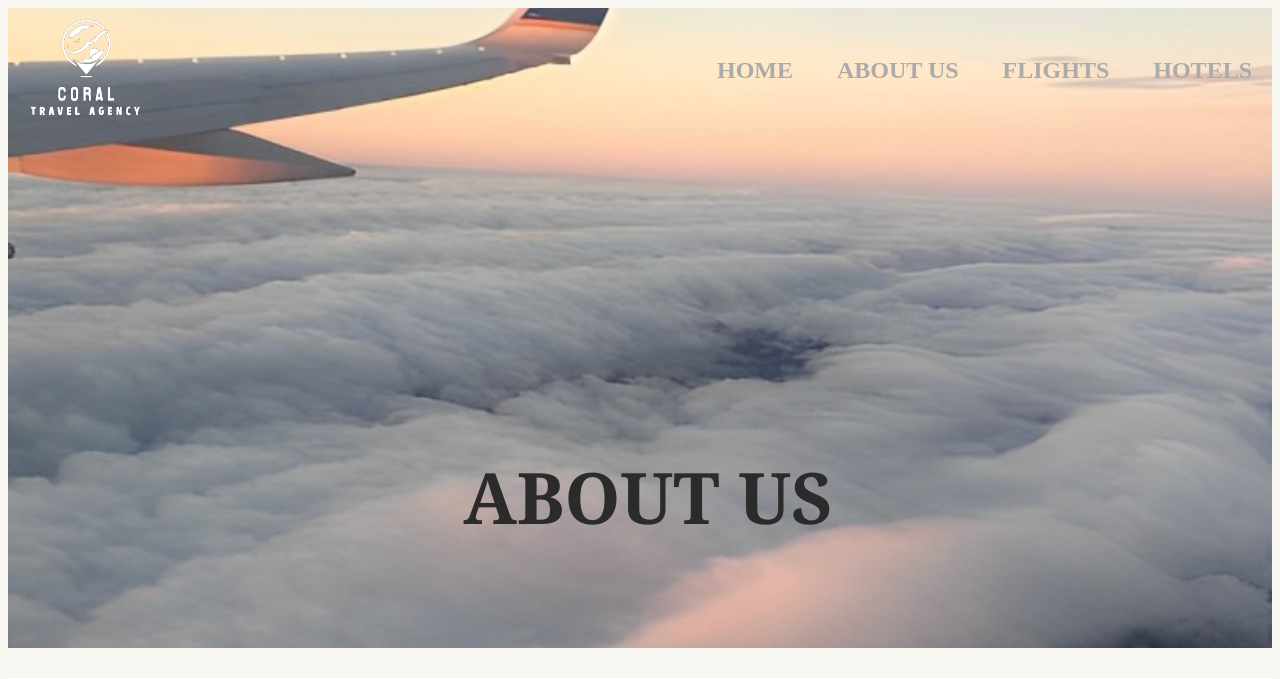
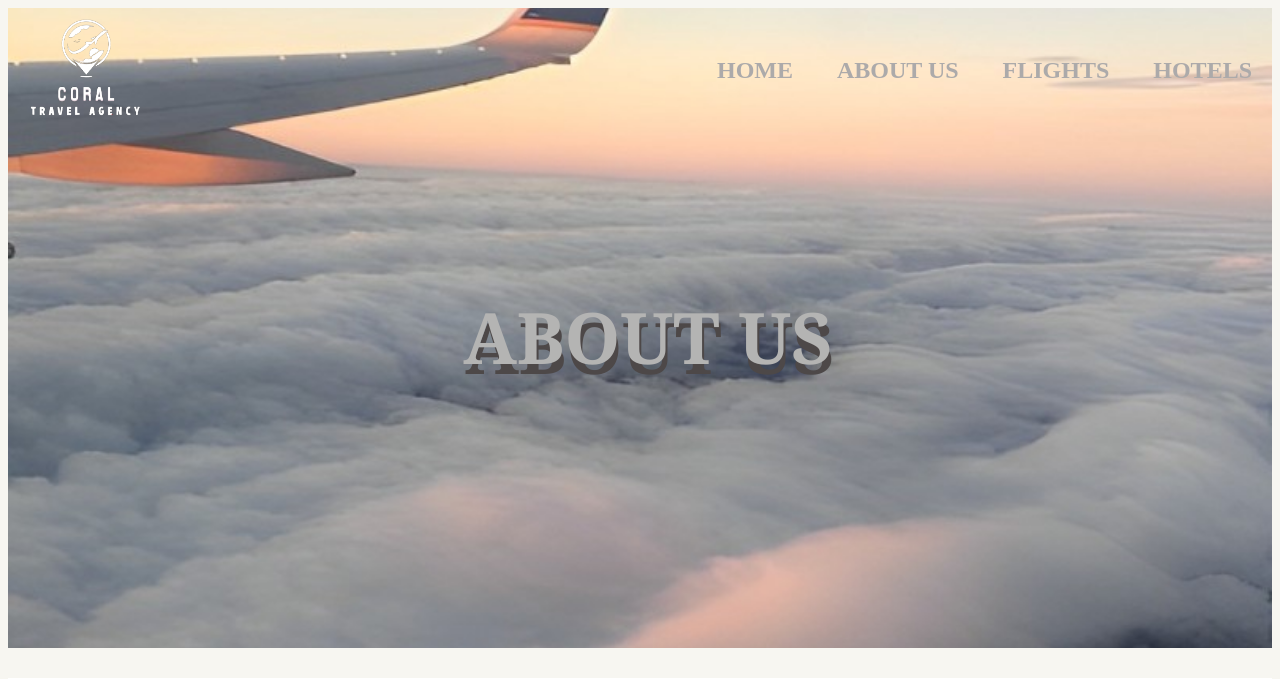
Before and after one commit to rronapajaziti/Web-design-Project, a PHP site: the page made by About us.html in a window 1280 px wide. Shown: the top 679 px of the page. Run offline with PHP 8.4, Linux system fonts and the light colour scheme.

Commit message:
about us1

```diff
--- a/About us.html
+++ b/About us.html
@@ -25,7 +25,7 @@
 <!-- <div class="foto">
     <img src="ph1.jpg" alt=""> -->
     <div class="about">
-    <h1>About us</h1>
+    <h1>About  us</h1>
 </div>
 
 </div>
--- a/c.css
+++ b/c.css
@@ -68,12 +68,18 @@ body{
 .foto img{
     width: 100%;
     height:auto; } */
+ .about h1{
+    font-size: 70px;
+    text-transform: uppercase;
+    text-shadow: 2px 10px #4d4848;
+    color: #b4b4b3;
+ }
 
 
 
 .about{
     position: absolute;
-    top: 50%;
+    top: 30%;
     width: 100%;
     text-align: center;
     color:rgb(44, 43, 43) ;
@@ -84,13 +90,14 @@ body{
     text-transform: uppercase;
     font-weight: bold;
     margin-bottom: 5px;
-    font-family: Cambria, Cochin, Georgia, Times, 'Times New Roman', serif;
+    font-family:Georgia, 'Times New Roman', Times, serif;
 }
 .story{
     font-size: 30px;
     font-weight: bold;
     font-family: 'Segoe UI', Tahoma, Geneva, Verdana, sans-serif;
     text-align: center;
+
 }
 .wrapper{
 	margin: 0px;
@@ -184,7 +191,7 @@ footer{
     background: linear-gradient(to right,#4d4848,rgb(194,195,195));
     color: #f7f6f1;
     padding: 0;
-    border-top-left-radius: 100px;
+    /* border-top-left-radius: 100px; */
     font-size: 13px;
     line-height: 20px;
 }
```
